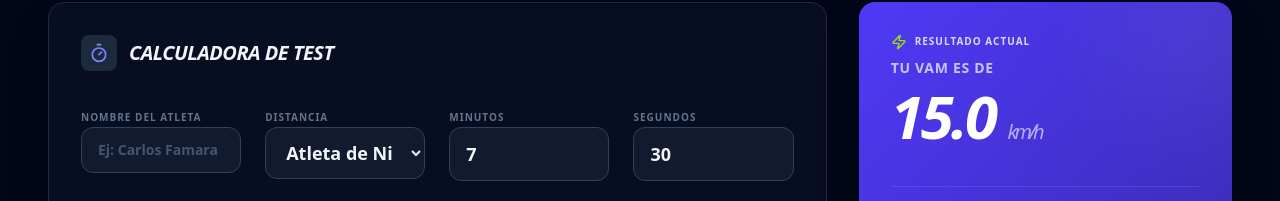
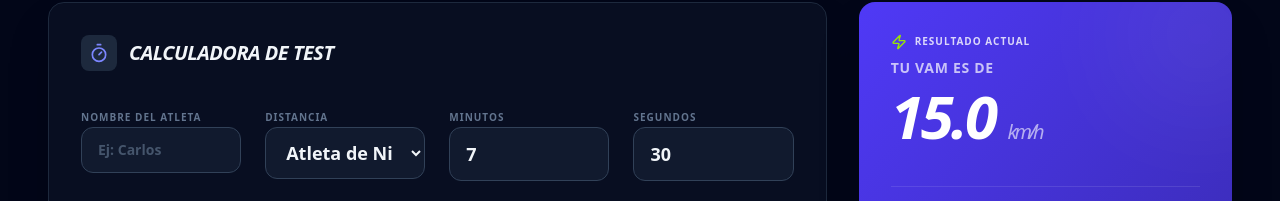
Before and after one commit to carlosfamara-rgb/Entrenandote, a React (Vite) app: page / in a window 1280 px wide. Shown: the part 599-800 px from the top of the page. Built offline with nearby package versions, Linux system fonts and the light colour scheme.

Commit message:
fix(athlete name): Shorten placeholder example
The previous placeholder example "Ej: Carlos Famara" was too long and did not fit well within the input field. Changed to "Ej: Carlos" for better usability.

```diff
--- a/src/App.tsx
+++ b/src/App.tsx
@@ -265,7 +265,7 @@ export default function App() {
                 <label className="text-[10px] font-bold text-slate-500 uppercase tracking-widest">Nombre del Atleta</label>
                 <input
                   type="text"
-                  placeholder="Ej: Carlos Famara"
+                  placeholder="Ej: Carlos"
                   value={athleteName}
                   onChange={(e) => setAthleteName(e.target.value)}
                   className="w-full bg-slate-800/50 border border-slate-700 rounded-xl px-4 py-3 text-sm font-bold focus:outline-none focus:ring-2 focus:ring-indigo-500/50 transition-all placeholder:text-slate-600"
```
